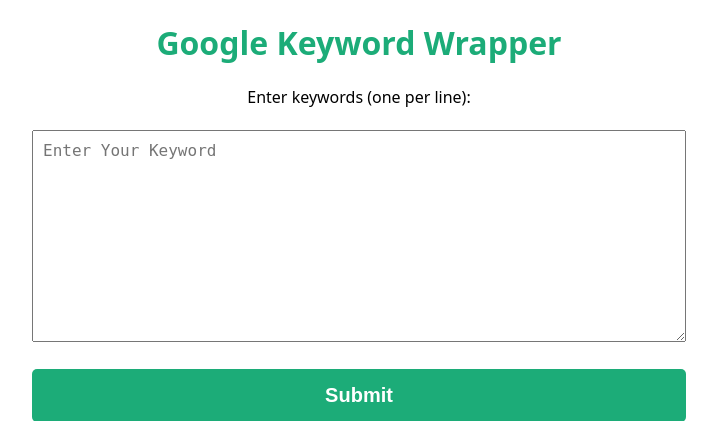
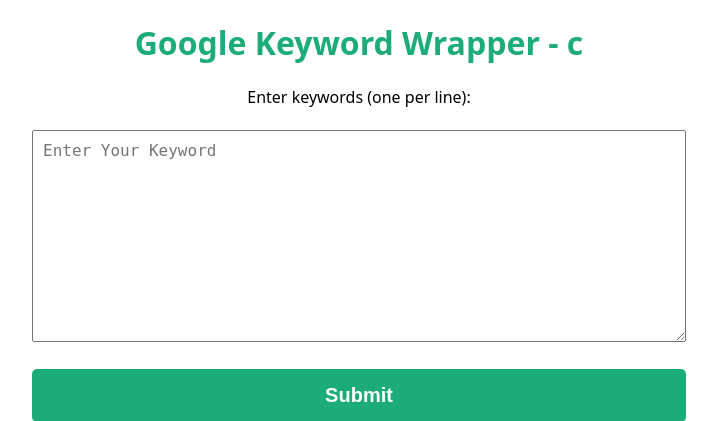
Before and after one commit to kousik98/Google-Keyword-Wrapper, a Flask app: page / in a window 1280 px wide. Shown: the top 421 px of the page, without its empty margins (281-998 px from the left). Run offline with Flask 3, Linux system fonts and the light colour scheme.

Commit message:
Update index.html
change index add -c

```diff
--- a/templates/index.html
+++ b/templates/index.html
@@ -58,7 +58,7 @@
 </head>
 <body>
 
-    <h1 style="font-weight: 900; color: #1CAC78;">Google Keyword Wrapper</h1>
+    <h1 style="font-weight: 900; color: #1CAC78;">Google Keyword Wrapper - c</h1>
     <!-- <div class="adsbox">
         <div class="ads">
             <h1></h1>
```
